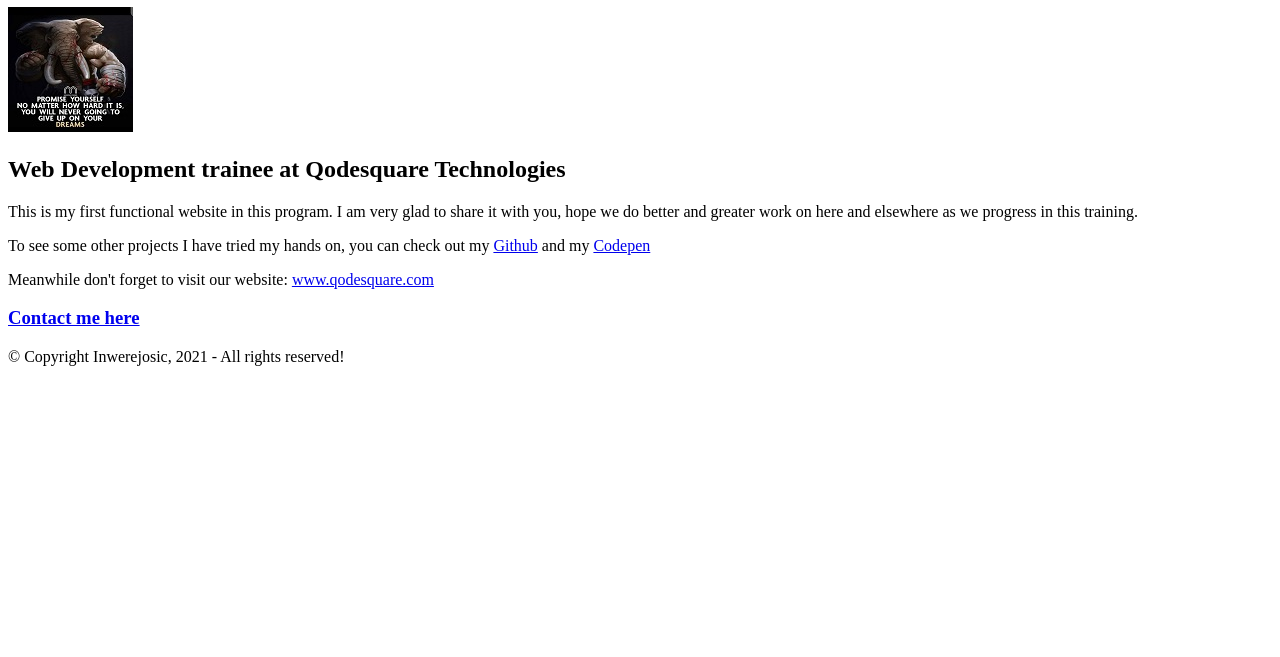
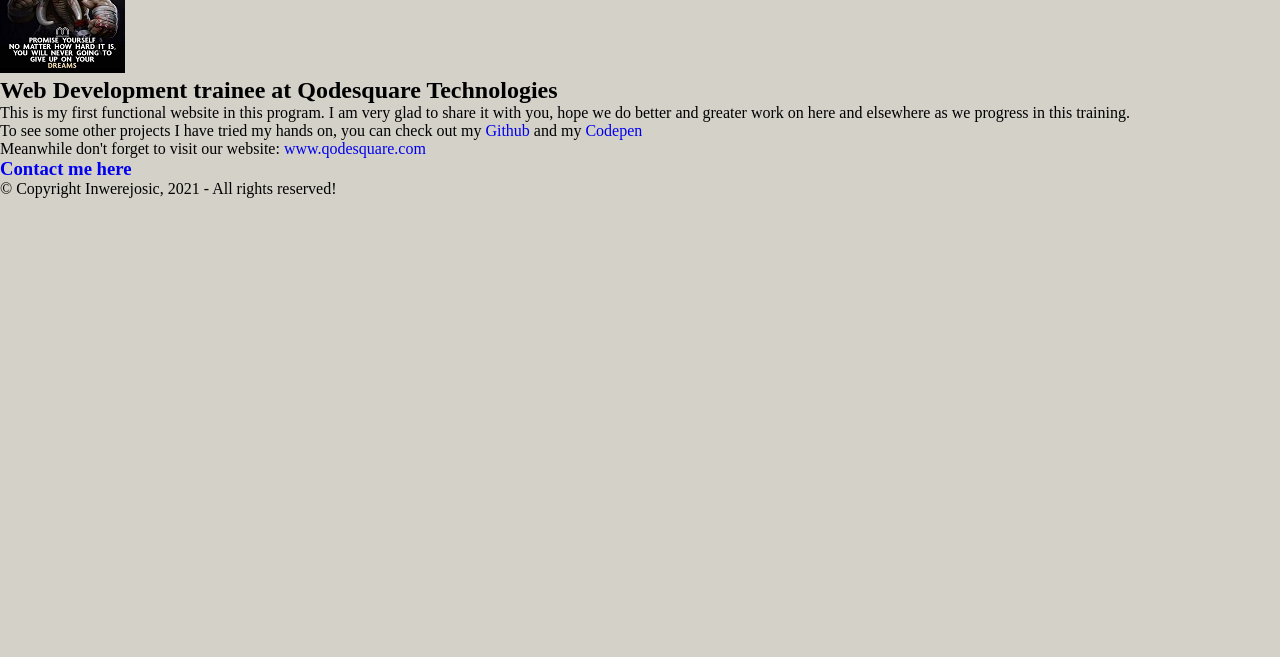
Before and after one commit to Inwerejosic/intro, a plain HTML site: page index.html in a window 1280 px wide. Shown: the part 143-800 px from the top of the page. Drawn offline with Linux system fonts and the light colour scheme.

Commit message:
A new backround color

```diff
--- a/index.html
+++ b/index.html
@@ -3,6 +3,7 @@
 
 <head>
     <meta charset="utf-8">
+    <link rel="stylesheet" href="./styles/main.css">
     <title>My Homepage</title>
 </head>
 
--- a/styles/main.css
+++ b/styles/main.css
@@ -1,5 +1,5 @@
 * {
-    background-color: #101010;
+    background-color: #d4d1c9;
     padding: 0;
     margin: 0;
     text-decoration: none;
```
Also changed, not shown: about.html (+1 -0 lines), contact.html (+1 -0 lines).
